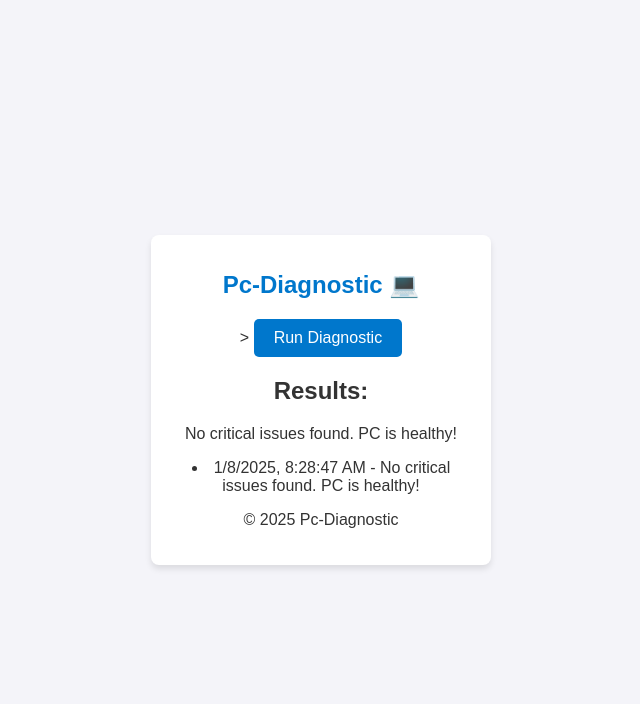
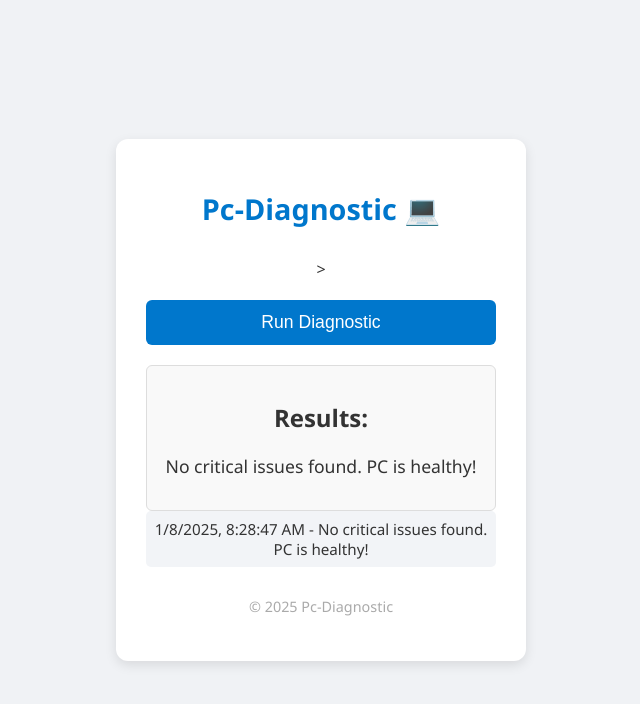
Before and after one commit to Nateovich/Pc-diagnistics, a plain HTML site: page index.html in a window 1280 px wide. Both pictures are taken after a click on the button "Run Diagnostic". Shown: the whole page, without its empty margins (319-959 px from the left). Drawn offline with Linux system fonts and the light colour scheme.

Commit message:
Update style.css

```diff
--- a/style.css
+++ b/style.css
@@ -1,26 +1,27 @@
 body {
-    font-family: Arial, sans-serif;
+    font-family: 'Segoe UI', Tahoma, Geneva, Verdana, sans-serif;
     margin: 0;
     padding: 0;
     display: flex;
     justify-content: center;
     align-items: center;
     height: 100vh;
-    background-color: #f4f4f9;
+    background-color: #f0f2f5;
     color: #333;
 }
 
 .container {
     text-align: center;
-    padding: 20px;
+    padding: 30px;
     background: #fff;
-    box-shadow: 0 4px 6px rgba(0, 0, 0, 0.1);
-    border-radius: 8px;
-    width: 300px;
+    box-shadow: 0 4px 12px rgba(0, 0, 0, 0.1);
+    border-radius: 12px;
+    width: 90%;
+    max-width: 350px;
 }
 
 header h1 {
-    font-size: 1.5em;
+    font-size: 1.8em;
     margin-bottom: 20px;
     color: #0077cc;
 }
@@ -29,15 +30,22 @@ button {
     background-color: #0077cc;
     color: #fff;
     border: none;
-    padding: 10px 20px;
-    border-radius: 5px;
-    font-size: 1em;
+    padding: 12px 24px;
+    border-radius: 6px;
+    font-size: 1.1em;
     cursor: pointer;
-    transition: background-color 0.3s ease;
+    transition: background-color 0.3s ease, transform 0.1s ease;
+    width: 100%;
+    margin-top: 20px;
 }
 
 button:hover {
     background-color: #005fa3;
+    transform: translateY(-2px);
+}
+
+button:active {
+    transform: translateY(2px);
 }
 
 .hidden {
@@ -46,4 +54,32 @@ button:hover {
 
 #results {
     margin-top: 20px;
+    padding: 15px;
+    border: 1px solid #ddd;
+    border-radius: 6px;
+    background-color: #f9f9f9;
 }
+
+#status {
+    font-size: 1.1em;
+}
+
+#history {
+    margin-top: 30px;
+    list-style: none;
+    padding: 0;
+}
+
+#history li {
+    margin-bottom: 12px;
+    padding: 8px;
+    background-color: #f2f4f7;
+    border-radius: 5px;
+    font-size: 0.95em;
+}
+
+footer {
+    font-size: 0.9em;
+    margin-top: 30px;
+    color: #aaa;
+}
```
